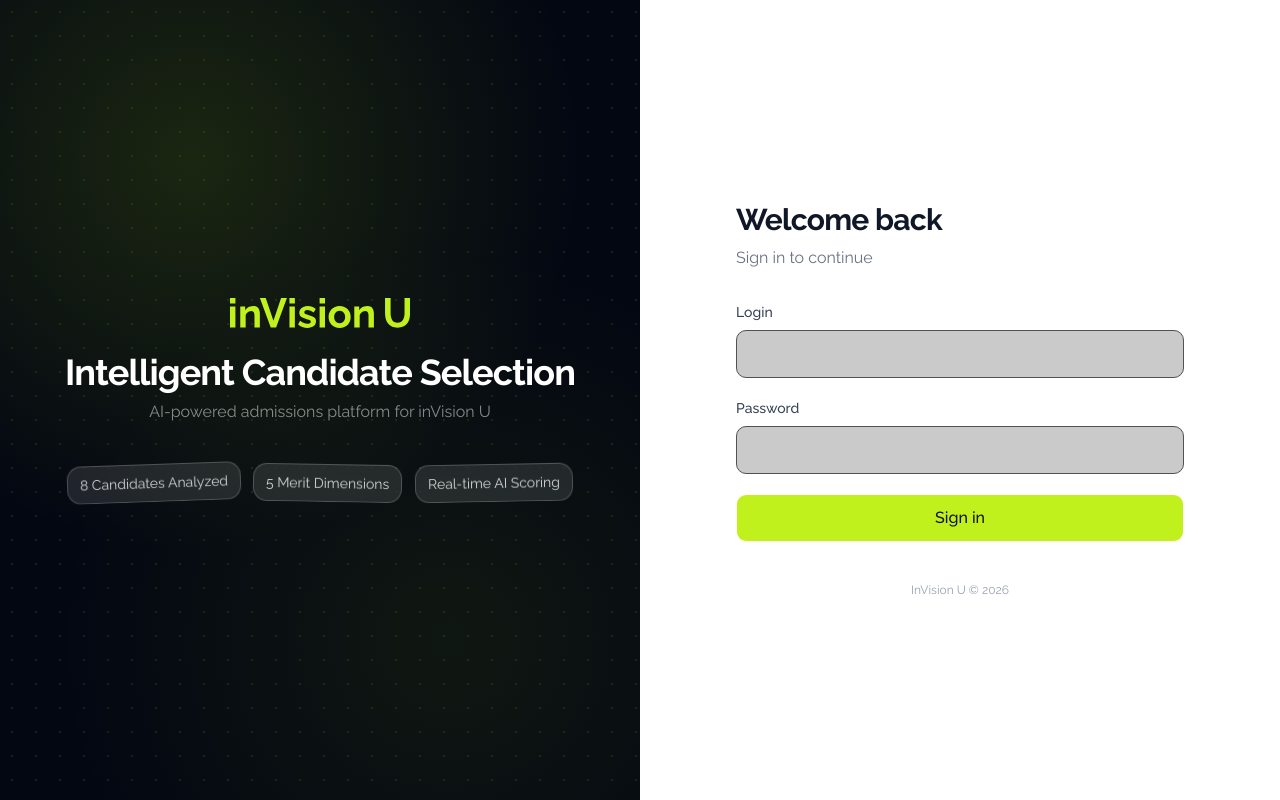
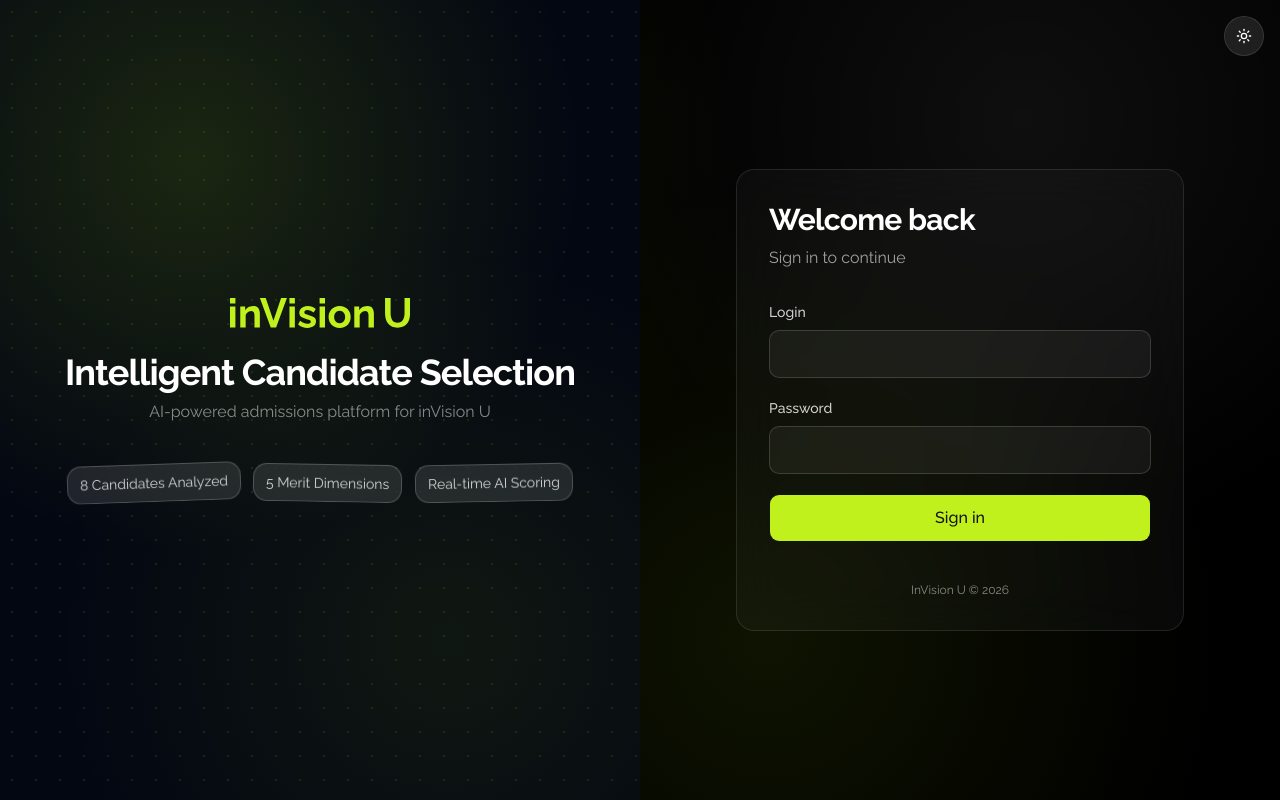
Before and after one commit to 251-vzvod/invision-front, a Next.js app: page /auth in a window 1280 px wide. Built offline with nearby package versions, Linux system fonts and the light colour scheme; no server answers.

Commit message:
perf(redesign): auth page

```diff
--- a/src/features/auth/components/AuthForm.tsx
+++ b/src/features/auth/components/AuthForm.tsx
@@ -3,8 +3,11 @@
 import { FormEvent, useEffect, useMemo, useState } from 'react'
 import Image from 'next/image'
 import { useRouter, useSearchParams } from 'next/navigation'
+import { Moon, Sun } from 'lucide-react'
 import { ApiError } from '@/shared/lib/api-client'
+import { cn } from '@/shared/lib/utils'
 import { useAuthStore } from '@/shared/stores/auth-store'
+import { useThemeStore } from '@/shared/stores/theme-store'
 import { Button } from '@/shared/ui/button'
 import { Input } from '@/shared/ui/input'
 import { Label } from '@/shared/ui/label'
@@ -29,6 +32,7 @@ export function AuthForm() {
   const router = useRouter()
   const searchParams = useSearchParams()
   const setAuthenticated = useAuthStore((state) => state.setAuthenticated)
+  const { theme, toggleTheme } = useThemeStore()
 
   const [login, setLogin] = useState('')
   const [password, setPassword] = useState('')
@@ -70,7 +74,24 @@ export function AuthForm() {
   }
 
   return (
-    <div className="flex min-h-screen flex-col lg:flex-row">
+    <div className="relative flex min-h-screen flex-col bg-white text-gray-900 transition-colors lg:flex-row dark:bg-black dark:text-white">
+      <Button
+        type="button"
+        variant="ghost"
+        size="sm"
+        onClick={toggleTheme}
+        className="absolute top-4 right-4 z-30 h-10 w-10 rounded-full border border-black/10 bg-white/80 p-0 text-gray-700 backdrop-blur hover:bg-white dark:border-white/20 dark:bg-white/10 dark:text-white dark:hover:bg-white/20"
+        title="Toggle theme"
+      >
+        {theme === 'dark' ? <Sun className="size-4" /> : <Moon className="size-4" />}
+      </Button>
+
+      <div className="pointer-events-none absolute inset-0 hidden dark:block">
+        <div className="absolute inset-0 bg-[radial-gradient(circle_at_20%_20%,rgba(166,216,10,0.13)_0%,transparent_40%)]" />
+        <div className="absolute inset-0 bg-[radial-gradient(circle_at_80%_15%,rgba(255,255,255,0.06)_0%,transparent_35%)]" />
+        <div className="absolute inset-0 bg-[radial-gradient(circle_at_60%_80%,rgba(166,216,10,0.09)_0%,transparent_45%)]" />
+      </div>
+
       {/* ── Left: Branding Panel ── */}
       <div className="bg-dot-grid relative flex h-48 shrink-0 items-center justify-center overflow-hidden bg-gray-950 lg:h-auto lg:w-1/2">
         {/* Gradient overlays */}
@@ -120,18 +141,23 @@ export function AuthForm() {
       </div>
 
       {/* ── Right: Form Panel ── */}
-      <div className="flex flex-1 flex-col items-center justify-center bg-white px-6 py-10 lg:w-1/2 lg:px-12 lg:py-8">
-        <div className="w-full max-w-md">
+      <div className="relative z-10 flex flex-1 flex-col items-center justify-center bg-white px-6 py-10 transition-colors lg:w-1/2 lg:px-12 lg:py-8 dark:bg-transparent">
+        <div className="w-full max-w-md rounded-2xl border border-transparent p-0 transition-colors dark:border-white/10 dark:bg-white/[0.03] dark:p-8 dark:backdrop-blur-xl">
           {/* Header */}
           <div className="mb-8">
-            <h2 className="text-3xl font-bold tracking-tight text-gray-900">Welcome back</h2>
-            <p className="mt-2 text-base text-gray-500">Sign in to continue</p>
+            <h2 className="text-3xl font-bold tracking-tight text-gray-900 dark:text-white">
+              Welcome back
+            </h2>
+            <p className="mt-2 text-base text-gray-500 dark:text-white/60">Sign in to continue</p>
           </div>
 
           {/* Form */}
           <form onSubmit={handleSubmit} className="space-y-5">
             <div className="space-y-2">
-              <Label htmlFor="auth-login" className="text-sm font-medium text-gray-700">
+              <Label
+                htmlFor="auth-login"
+                className="text-sm font-medium text-gray-700 dark:text-white/80"
+              >
                 Login
               </Label>
               <Input
@@ -141,12 +167,18 @@ export function AuthForm() {
                 value={login}
                 onChange={(event) => setLogin(event.target.value)}
                 disabled={loginMutation.isPending}
-                className="h-12"
+                className={cn(
+                  'h-12',
+                  'dark:border-white/15 dark:bg-white/5 dark:text-white dark:placeholder:text-white/40',
+                )}
               />
             </div>
 
             <div className="space-y-2">
-              <Label htmlFor="auth-password" className="text-sm font-medium text-gray-700">
+              <Label
+                htmlFor="auth-password"
+                className="text-sm font-medium text-gray-700 dark:text-white/80"
+              >
                 Password
               </Label>
               <Input
@@ -157,7 +189,10 @@ export function AuthForm() {
                 value={password}
                 onChange={(event) => setPassword(event.target.value)}
                 disabled={loginMutation.isPending}
-                className="h-12"
+                className={cn(
+                  'h-12',
+                  'dark:border-white/15 dark:bg-white/5 dark:text-white dark:placeholder:text-white/40',
+                )}
               />
             </div>
 
@@ -167,13 +202,19 @@ export function AuthForm() {
               </p>
             ) : null}
 
-            <Button type="submit" className="h-12 w-full text-base" disabled={loginMutation.isPending}>
+            <Button
+              type="submit"
+              className="h-12 w-full text-base"
+              disabled={loginMutation.isPending}
+            >
               {loginMutation.isPending ? 'Signing in...' : 'Sign in'}
             </Button>
           </form>
 
           {/* Footer */}
-          <p className="mt-10 text-center text-xs text-gray-400">InVision U &copy; 2026</p>
+          <p className="mt-10 text-center text-xs text-gray-400 dark:text-white/50">
+            InVision U &copy; 2026
+          </p>
         </div>
       </div>
     </div>
```
